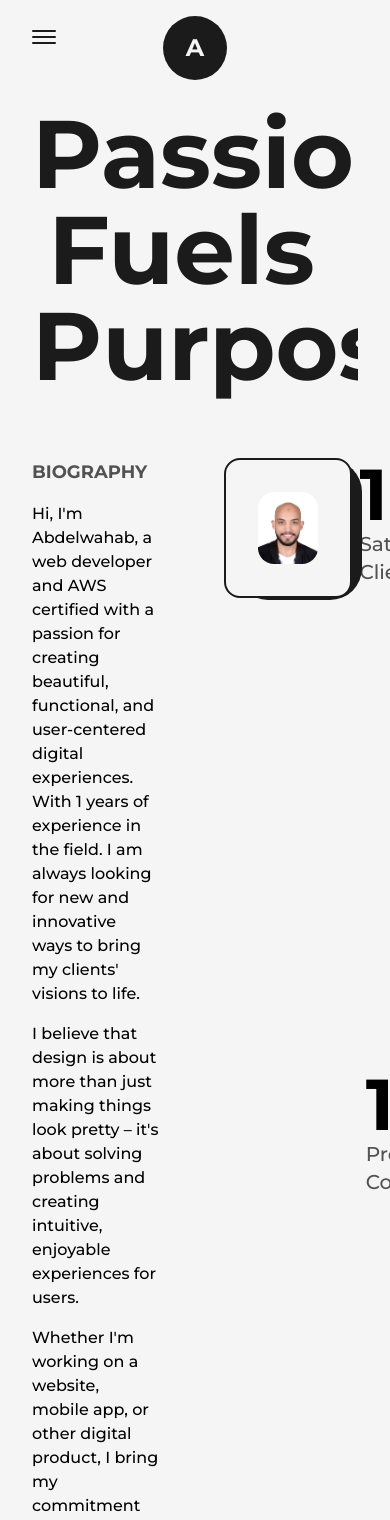
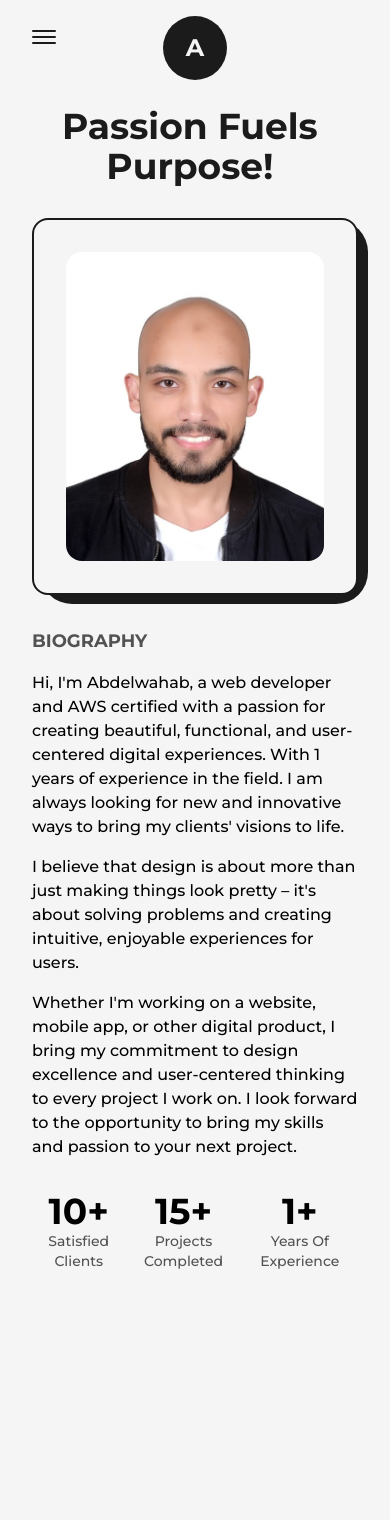
Before and after one commit to AbdelwahabTop/Next.js-Developer-Portfolio, a Next.js app: page /about in a window 390 px wide. Shown: the top 1520 px of the page. Built offline with nearby package versions, Linux system fonts and the light colour scheme.

Commit message:
responsive about page

```diff
--- a/src/pages/about.js
+++ b/src/pages/about.js
@@ -42,10 +42,13 @@
       </Head>
       <main className="flex w-full flex-col items-center justify-center dark:text-light">
         <Layout className="pt-16">
-          <AnimatedText text="Passion Fuels Purpose!" className="mb-16" />
-          <div className="grid w-full grid-cols-8 gap-16">
+          <AnimatedText
+            text="Passion Fuels Purpose!"
+            className="mb-16 lg:!text-7xl sm:!text-6xl xs:!text-4xl sm:mb-8"
+          />
+          <div className="grid w-full grid-cols-8 gap-16 sm:gap-8">
             {/* Paragraph */}
-            <div className="col-span-3 flex flex-col items-start justify-start">
+            <div className="col-span-3 flex flex-col items-start justify-start xl:col-span-4 md:order-2 md:col-span-8">
               <h2 className="mb-4 text-lg font-bold uppercase text-dark/75 dark:text-light/75">
                 Biography
               </h2>
@@ -72,7 +75,7 @@
             {/* Image */}
             <div
               className="col-span-3 relative h-max rounded-2xl border-2 border-solid border-dark bg-light p-8
-            dark:bg-dark dark:border-light"
+            dark:bg-dark dark:border-light xl:col-span-4 md:order-1 md:col-span-8"
             >
               <div className="absolute top-0 -right-3 -z-10 w-[102%] h-[103%] rounded-[2rem] bg-dark dark:bg-light" />
               <Image
@@ -83,31 +86,34 @@
                 sizes="(max-width: 768px) 100vw, (max-width: 1200px) 50vw, 33vw"
               />
             </div>
-            {/* counter */}
-            <div className="col-span-2 flex flex-col items-end justify-between">
-              <div className="flex flex-col items-end justify-center">
-                <span className="inline-block text-7xl font-bold">
+            {/* Animated Numbers */}
+            <div className="col-span-2 flex flex-col items-end justify-between xl:col-span-8 xl:flex-row xl:items-center md:order-3">
+              <div className="flex flex-col items-end justify-center xl:items-center">
+                <span className="inline-block text-7xl font-bold md:text-6xl sm:text-5xl xs:text-4xl">
                   <AnimatedNumbers value={10} />+
                 </span>
-                <h2 className="text-xl font-medium capitalize text-dark/75 dark:text-light/75">
+                <h2 className="text-xl font-medium capitalize text-dark/75 dark:text-light/75 xl:text-center md:text-lg
+                sm:text-base xs:text-sm">
                   satisfied clients
                 </h2>
               </div>
 
-              <div className="flex flex-col items-end justify-center">
-                <span className="inline-block text-7xl font-bold">
+              <div className="flex flex-col items-end justify-center xl:items-center">
+                <span className="inline-block text-7xl font-bold md:text-6xl sm:text-5xl xs:text-4xl">
                   <AnimatedNumbers value={15} />+
                 </span>
-                <h2 className="text-xl font-medium capitalize text-dark/75 dark:text-light/75">
+                <h2 className="text-xl font-medium capitalize text-dark/75 dark:text-light/75 xl:text-center md:text-lg
+                sm:text-base xs:text-sm">
                   projects completed
                 </h2>
               </div>
 
-              <div className="flex flex-col items-end justify-center">
-                <span className="inline-block text-7xl font-bold">
+              <div className="flex flex-col items-end justify-center xl:items-center">
+                <span className="inline-block text-7xl font-bold md:text-6xl sm:text-5xl xs:text-4xl">
                   <AnimatedNumbers value={1} />+
                 </span>
-                <h2 className="text-xl font-medium capitalize text-dark/75 dark:text-light/75">
+                <h2 className="text-xl font-medium capitalize text-dark/75 dark:text-light/75 xl:text-center md:text-lg
+                sm:text-base xs:text-sm">
                   years of experience
                 </h2>
               </div>
```
